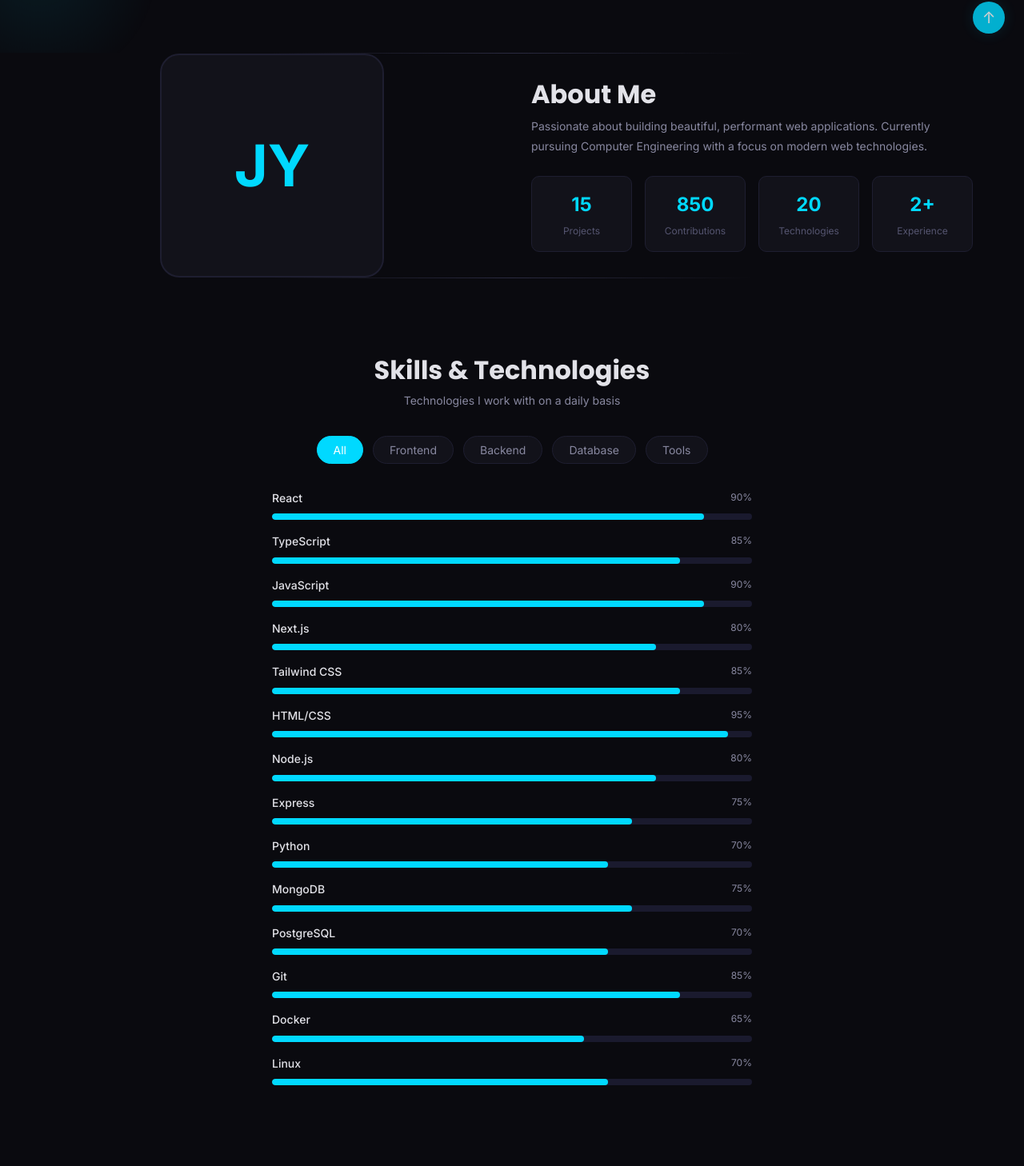
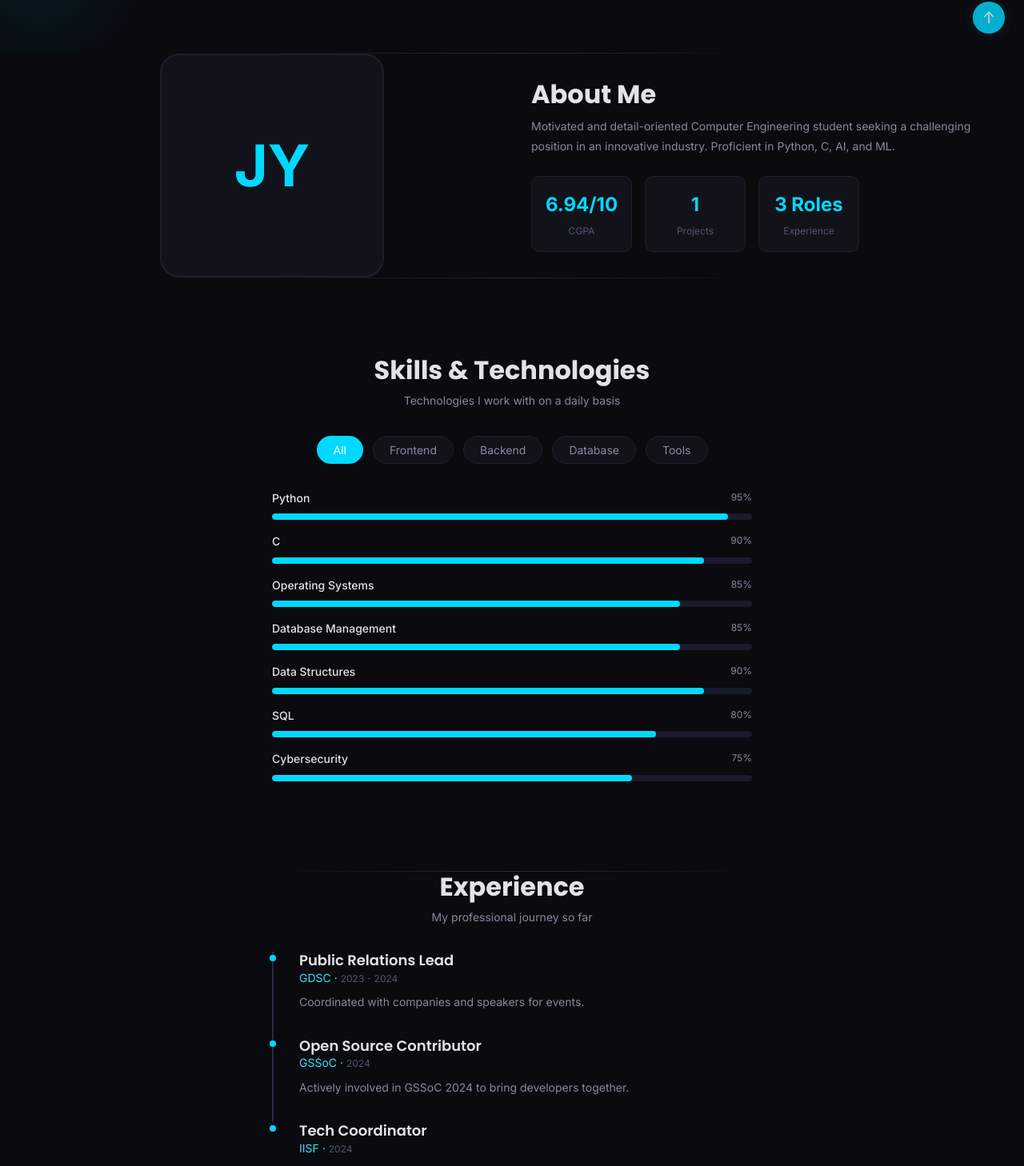
Before and after one commit to Apanabro/portfolio, a React (Vite) app: page / in a window 1280 px wide. Shown: the part 734-2192 px from the top of the page at 80% size. Built offline with nearby package versions, Linux system fonts and the light colour scheme.

Commit message:
Update src/data/portfolio.ts with resume content and Apple-like styling

```diff
--- a/src/data/portfolio.ts
+++ b/src/data/portfolio.ts
@@ -1,48 +1,39 @@
 export const portfolio = {
   name: "Jitendra Yadav",
-  tagline: "Computer Engineering Student & Full-Stack Developer",
-  description: "Passionate about building beautiful, performant web applications. Currently pursuing Computer Engineering with a focus on modern web technologies.",
+  tagline: "Computer Engineering Student",
+  description: "Motivated and detail-oriented Computer Engineering student seeking a challenging position in an innovative industry. Proficient in Python, C, AI, and ML.",
   avatar: "",
   resumeUrl: "#",
   githubUsername: "Apanabro",
-  social: { github: "https://github.com/Apanabro", linkedin: "#", twitter: "#", email: "jitendra@example.com" },
-  stats: [{ label:"Projects",value:15 },{ label:"Contributions",value:850 },{ label:"Technologies",value:20 },{ label:"Experience",value:"2+" }],
+  social: { github: "https://github.com/Apanabro", linkedin: "#", twitter: "#", email: "jy306648@gmail.com" },
+  stats: [{ label:"CGPA",value:"6.94/10" },{ label:"Projects",value:1 },{ label:"Experience",value:"3 Roles" }],
   skills: [
-    { name:"React",level:90,category:"Frontend" },{ name:"TypeScript",level:85,category:"Frontend" },
-    { name:"JavaScript",level:90,category:"Frontend" },{ name:"Next.js",level:80,category:"Frontend" },
-    { name:"Tailwind CSS",level:85,category:"Frontend" },{ name:"HTML/CSS",level:95,category:"Frontend" },
-    { name:"Node.js",level:80,category:"Backend" },{ name:"Express",level:75,category:"Backend" },
-    { name:"Python",level:70,category:"Backend" },{ name:"MongoDB",level:75,category:"Database" },
-    { name:"PostgreSQL",level:70,category:"Database" },{ name:"Git",level:85,category:"Tools" },
-    { name:"Docker",level:65,category:"Tools" },{ name:"Linux",level:70,category:"Tools" },
+    { name:"Python",level:95,category:"Frontend" },
+    { name:"C",level:90,category:"Frontend" },
+    { name:"Operating Systems",level:85,category:"Frontend" },
+    { name:"Database Management",level:85,category:"Backend" },
+    { name:"Data Structures",level:90,category:"Backend" },
+    { name:"SQL",level:80,category:"Database" },
+    { name:"Cybersecurity",level:75,category:"Tools" },
   ],
   experience: [
-    { role:"Full-Stack Developer Intern",company:"Tech Corp",period:"Jun 2025 - Present",description:"Building scalable web applications using React, Node.js, and PostgreSQL.",highlights:["Built 3+ production features","Reduced load times by 40%","Wrote comprehensive tests"] },
-    { role:"Open Source Contributor",company:"Various Projects",period:"2024 - Present",description:"Contributing to open source projects, fixing bugs, and adding documentation.",highlights:["15+ merged PRs","Contributed to 5 projects","Wrote documentation"] },
-    { role:"Freelance Web Developer",company:"Self-Employed",period:"2023 - 2024",description:"Developed custom websites for small businesses and startups.",highlights:["Delivered 10+ projects","Built e-commerce platforms","Implemented responsive designs"] },
+    { role:"Public Relations Lead",company:"GDSC",period:"2023 - 2024",description:"Coordinated with companies and speakers for events.",highlights:[] },
+    { role:"Open Source Contributor",company:"GSSoC",period:"2024",description:"Actively involved in GSSoC 2024 to bring developers together.",highlights:[] },
+    { role:"Tech Coordinator",company:"IISF",period:"2024",description:"Assisted 500+ students in assembling WEMOSAT satellites at ISRO's IISF 2024.",highlights:[] },
   ],
   projects: [
-    { title:"Portfolio Website",description:"Personal portfolio with dark mode, animations, and GitHub integration.",tech:["React","Stitches","Framer Motion","TypeScript"],github:"https://github.com/Apanabro/portfolio",live:"",image:"" },
-    { title:"E-Commerce Platform",description:"Full-stack e-commerce with product management and payments.",tech:["Next.js","Node.js","MongoDB","Stripe"],github:"https://github.com/Apanabro/ecommerce",live:"#",image:"" },
-    { title:"Task Management App",description:"Kanban-style task manager with drag-and-drop and real-time updates.",tech:["React","Socket.io","Express","PostgreSQL"],github:"https://github.com/Apanabro/taskboard",live:"#",image:"" },
-    { title:"Weather Dashboard",description:"Real-time weather dashboard with interactive maps.",tech:["React","TypeScript","Chart.js","OpenWeather API"],github:"https://github.com/Apanabro/weather",live:"#",image:"" },
-    { title:"Blog Platform",description:"Markdown-based blog with syntax highlighting.",tech:["Next.js","MDX","Tailwind CSS"],github:"https://github.com/Apanabro/blog",live:"#",image:"" },
-    { title:"Chat Application",description:"Real-time chat with rooms and file sharing.",tech:["React","Socket.io","Node.js","Redis"],github:"https://github.com/Apanabro/chat",live:"#",image:"" },
+    { title:"Fingerprint Matcher",description:"Basic fingerprint matcher by manipulating and comparing a large dataset of fingerprints.",tech:["Python","Computer Vision","Database"],github:"#",live:"#",image:"" },
   ],
   education: [
-    { degree:"B.Tech in Computer Engineering",institution:"University of Technology",period:"2022 - 2026",description:"Focus on software engineering and web technologies.",highlights:["GPA: 8.5/10","Dean's List","Tech Club Lead"] },
-    { degree:"Higher Secondary (XII)",institution:"Senior Secondary School",period:"2020 - 2022",description:"Science stream with Computer Science.",highlights:["Scored 92%","Science Olympiad winner"] },
+    { degree:"B.Tech in Computer Engineering",institution:"J.C. Bose University of Science & Technology",period:"2021-2025",description:"CGPA: 6.94/10",highlights:[] },
+    { degree:"Class 12",institution:"Kendriya Vidyalaya Shivgarh",period:"2021",description:"Percentage: 86.80%",highlights:[] },
+    { degree:"Class 10",institution:"Amity International School",period:"2019",description:"Percentage: 79.40%",highlights:[] },
   ],
   achievements: [
-    { title:"Hackathon Winner",description:"First place at University Hackathon 2025",icon:"🏆" },
-    { title:"Open Source Contributor",description:"15+ merged PRs in 2024-2025",icon:"⭐" },
-    { title:"Certified React Developer",description:"Meta Front-End Developer Certification",icon:"📜" },
-    { title:"Best Project Award",description:"Recognized for innovative final year project",icon:"🎯" },
+    { title:"Best Volunteer",description:"Nanhi Uddan NGO",icon:"🏆" },
+    { title:"Coordinator",description:"National Service Scheme",icon:"🤝" },
+    { title:"Campus Ambassador",description:"IIT Delhi",icon:"🎓" },
+    { title:"Gold Medalist",description:"Volleyball at School Level",icon:"🏐" },
   ],
-  blogPosts: [
-    { title:"Getting Started with React and TypeScript",excerpt:"A comprehensive guide to setting up React + TypeScript.",date:"2025-12-15",readTime:"5 min",category:"React",slug:"react-typescript-guide" },
-    { title:"Building a Dark Mode Toggle with Stitches",excerpt:"Implement a smooth dark mode toggle using Stitches CSS-in-JS.",date:"2025-11-28",readTime:"4 min",category:"CSS",slug:"dark-mode-stitches" },
-    { title:"Optimizing React Performance",excerpt:"Techniques for optimizing React applications.",date:"2025-10-10",readTime:"7 min",category:"Performance",slug:"react-performance" },
-    { title:"Introduction to Framer Motion",excerpt:"Get started with Framer Motion animations in React.",date:"2025-09-20",readTime:"6 min",category:"Animation",slug:"framer-motion-intro" },
-  ],
+  blogPosts: [],
 }
```
